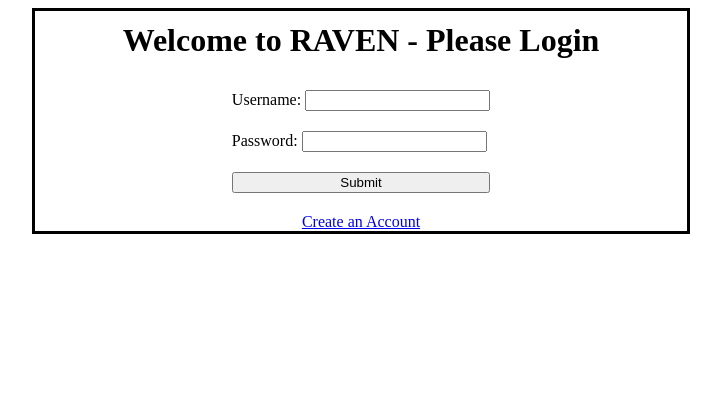
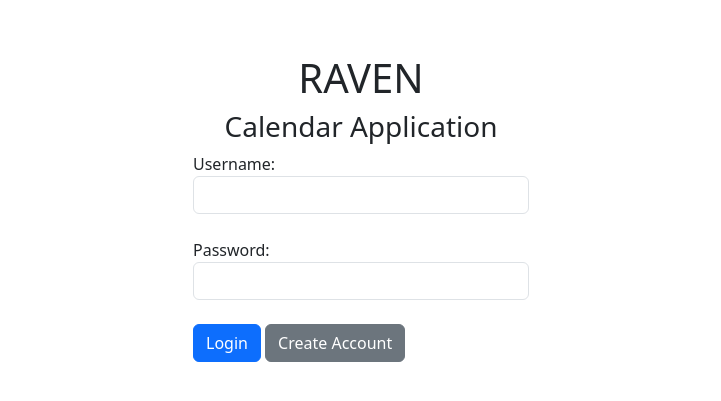
Before and after one commit to RuochiW/RAAVE, a Flask app: page / in a window 1280 px wide. Shown: the top 401 px of the page, without its empty margins (279-1000 px from the left). Run offline with Flask 3, Linux system fonts and the light colour scheme.

Commit message:
minor improvements/fixes
-centered homepage flash messages and styled login / create account pages

```diff
--- a/server.py
+++ b/server.py
@@ -43,18 +43,13 @@ def home_view():
 def event(usr):
     return f"<h1>Post successful {usr}!</h1>"
 
-
+#loads login page on application launch
 @app.route('/')
 def index():
     return render_template('index.html')
 
 
-#remove this
-@app.route('/success/<name>')
-def success(name):
-    return 'welcome %s' % name
-
-
+#handles submission of login form
 @app.route('/login', methods=('GET', 'POST'))
 def login():
     if request.method == 'POST':
@@ -97,12 +92,10 @@ def login():
         return redirect(url_for('success1', name=user))
 
 
-
+#handles create account form submission
 @app.route('/create_account', methods=['GET', 'POST'])
 def create_account():
     if request.method == 'POST':
-
-
 
         #try to create account in DB.
         newAccount = accounts.Account()
@@ -131,6 +124,7 @@ def create_account():
     return render_template('create_account.html')
 
 
+#handles log out button
 @app.route('/logout', methods=['GET', 'POST'])
 def sign_out():
 
@@ -139,14 +133,14 @@ def sign_out():
      return redirect(url_for('index'))
 
 
-
+#handles navigation to Create Event page
 @app.route('/NavCreateEvent', methods=['GET', 'POST'])
 def NavCreateEvent():
 
     return render_template('create_event.html')
 
 
-
+#handles submission of create event form
 @app.route('/createEvent', methods=['GET', 'POST'])
 def createEvent():
     if request.method == 'POST':
@@ -162,11 +156,9 @@ def createEvent():
 
         result = event_data_controller.write_event(newEvent)
 
-        print("DB Write Attempt...", file=sys.stdout) #Debugging: sql error to
-
         if result[0] == True:
             flash('Event Succesfully created.')
-            print("DB Write Event Successful", file=sys.stdout) #Debugging: sql error to
+            print("DB Write Event Successful", file=sys.stdout) #Debugging: sql error to terminal
 
         else:
 
@@ -177,5 +169,6 @@ def createEvent():
         return render_template('base.html')
 
 
+#sets host port and debug mode
 if __name__ == '__main__':
     app.run(host="localhost", port=3000, debug=True)
--- a/src/accounts.py
+++ b/src/accounts.py
@@ -17,7 +17,7 @@ from data.data_controller import account_data_controller
 #Accounts Class
 class Account:
   """
-  A class to represent an user's account
+  A class to represent a user's account
 
   ...
   Attributes
--- a/templates/base.html
+++ b/templates/base.html
@@ -14,7 +14,7 @@
 
     <body>
         <nav class="navbar navbar-expand-lg navbar-dark bg-dark">
-            <a class="navbar-brand" href="#">Raven</a>
+            <a style="padding-left: 10px" class="navbar-brand" href="#">Raven</a>
             <button class="navbar-toggler" type="button" data-toggle="collapse" data-target="#navbarNav" aria-controls="navbarNav" aria-expanded="false" aria-label="Toggle navigation">
               <span class="navbar-toggler-icon"></span>
             </button>
--- a/templates/index.html
+++ b/templates/index.html
@@ -10,39 +10,59 @@
     <title>Login</title>
     <meta charset=utf-8>
 
+    <link href="https://cdn.jsdelivr.net/npm/bootstrap@5.3.0-alpha3/dist/css/bootstrap.min.css" rel="stylesheet" integrity="sha384-KK94CHFLLe+nY2dmCWGMq91rCGa5gtU4mk92HdvYe+M/SXH301p5ILy+dN9+nJOZ" crossorigin="anonymous">
+
     <link rel="stylesheet" href="{{ url_for('static', filename='css/main.css') }}">
 
 </head>
     <body>
 
-       <div class="login">
+       <div class="">
 
-            <h1 style="margin: 30 px;">Welcome to RAVEN - Please Login</h1>
 
+           <div class="container" style="width: 30%; padding-top: 30px;">
+                <br>
+                <h1 style="margin: 30 px; text-align: center;">RAVEN</h1>
+                <h3 style="margin: 30 px; text-align: center;">Calendar Application</h3>
+
+                <div class="container">
                     <!-- Snippet to flash messages -->
                     {% with messages = get_flashed_messages() %}
                     {%  if  messages %}
                     {%  for  message  in  messages %}
-            <p>{{ message }}</p>
+                    <p style="text-align: center;">{{ message }}</p>
                     {% endfor %}
                     {% endif %}
                     {% endwith %}
+                </div>
 
 
                 <!-- <form name="login" class="login_fields" action="http://localhost:3000/login" method="post"> -->
                 <form name="login" class="login_fields" action="{{ url_for('login') }}" method="post">
 
-                <div class="text_field">Username: <input type="text" name="username"></div>
+                    <div class="container">
+                        <label>Username: </label>
+                        <input class="form-control" type="text" name="username">
+                    </div>
+                    <br>
 
-                <div class="text_field">Password: <input type="password" name="password"></div>
+                    <div class="container">
+                        <label>Password: </label>
+                        <input class="form-control" type="password" name="password">
+                    </div>
+                    <br>
 
-                <input style="margin: 10px;" type="submit" value="Submit">
+                    <div class="container">
+                        <button type="submit" class="btn btn-primary" value="Submit">Login</button>
+                        <button class="btn btn-secondary" href="{{ url_for('create_account') }}">Create Account</button>
+                    </div>
+                    <br>
+
                 </form>
 
-            <a  style="padding: 10px;" href="{{ url_for('create_account') }}">Create an Account</a>
 
            </div>
 
-
+        </div>
 
     </body>
```
Also changed, not shown: templates/create_event.html (+0 -10 lines). Lines whose indentation alone changed are shown as unchanged.
